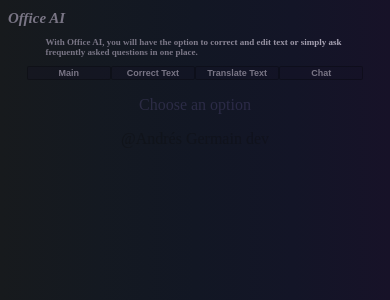
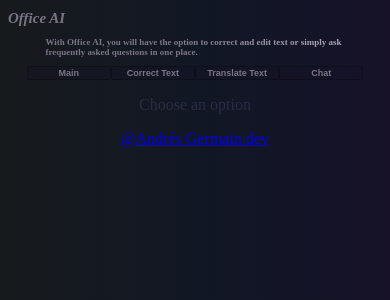
Before and after one commit to andresg19/office-ai, a React (Vite) app in the folder client/: page / in a window 390 px wide. Shown: the top 300 px of the page. Built offline with nearby package versions, Linux system fonts and the light colour scheme; a web font is replaced by a local one.

Commit message:
finished responsive mobile

```diff
--- a/client/src/Components/Home.jsx
+++ b/client/src/Components/Home.jsx
@@ -34,7 +34,7 @@ const Home = () => {
                 }
             </section>
         <footer className={styles.footer}>
-            <p>@Andrés Germain dev</p>
+            <a href='https://www.linkedin.com/in/andres-germain-dev/' >@Andrés Germain dev</a>
         </footer>
         </main>
      );
```
